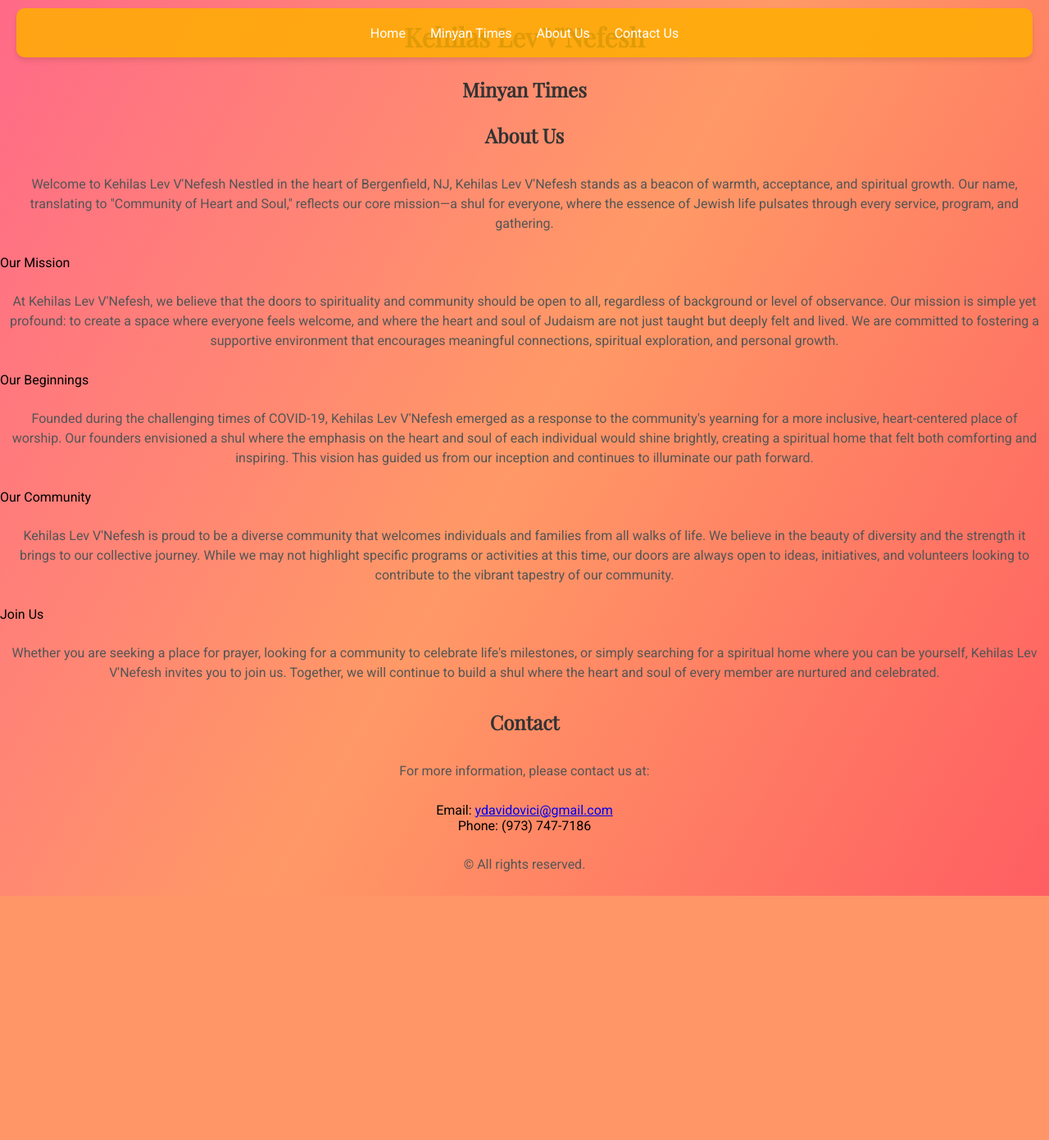
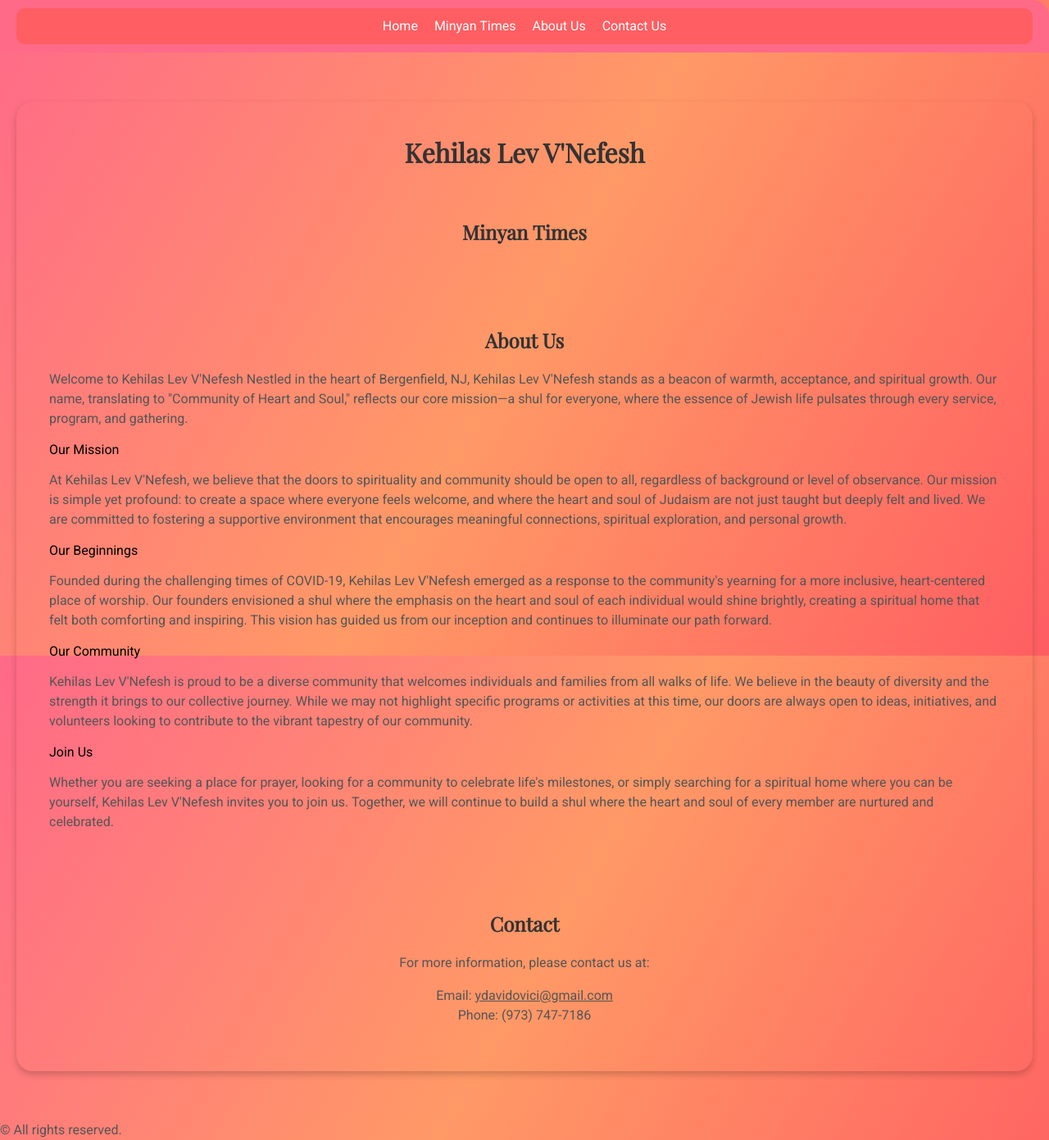
Before and after one commit to Ydavidovici/KehilasLevVnefesh-Website, a PHP site: page /views/index.html in a window 1280 px wide. Shown: the whole page at 82% size. Before the commit the page ends 1093 px from the top, so only its background shows below. Run offline with PHP 8.4, Linux system fonts and the light colour scheme.

Commit message:
fleshed out frontend

```diff
--- a/Public/Css/Styles.css
+++ b/Public/Css/Styles.css
@@ -2,151 +2,89 @@
 @import url('https://fonts.googleapis.com/css2?family=Playfair+Display&display=swap');
 @import url('https://fonts.googleapis.com/css2?family=Montserrat&display=swap');
 
-body {
-    background: linear-gradient(120deg, #ff9a8b 0%, #ff6a88 99%, #ff99ac 100%);
+body, html {
+    height: 100%;
     margin: 0;
     padding: 0;
     box-sizing: border-box;
     font-family: 'Roboto', sans-serif;
-}
-
-h1, h2, h3, h4, h5, h6 {
-    color: #333; /* Dark grey for a softer look */
-    font-family: 'Playfair Display', serif;
-    font-weight: bold;
-    line-height: 1.5;
-    text-align: center;
-}
-
-p {
-    color: #555; /* Soft grey for text */
-    font-family: 'Roboto', sans-serif;
-    font-size: 16px;
-    line-height: 1.5;
-    text-align: center;
-    padding: 10px;
+    background: linear-gradient(120deg, #ff6a88 0%, #ff9966 50%, #ff5e62 100%);
 }
 
 .container {
-    padding: 2rem 0; /* Remove horizontal padding */
-    text-align: center;
+    max-width: 1200px;
+    margin: 60px auto;
+    border-radius: 20px;
+    box-shadow: 0 4px 8px rgba(0, 0, 0, 0.2);
+    overflow: hidden;
+    padding: 20px;
+    background-clip: border-box;
 }
 
-.container > * {
-    margin-bottom: 2rem;
-    background: #ff7e5f; /* Softer fire color */
-    color: #fff; /* White text for contrast */
-    padding: 1rem;
-    border-radius: 10px;
-    display: flex;
-    flex-direction: column;
-    align-items: center;
+header {
+    background-color: #ff6a88; /* Solid color for the header/nav */
+    padding: 10px 20px;
+    text-align: center;
+    border-radius: 20px 20px 0 0; /* Round the top corners to match the container */
 }
 
-li strong {
-    color: #fcd670; /* Gold color for highlights */
-    font-size: 30px;
-}
-
-/* Navigation Bar Container Styles */
 .nav-container {
-    height: 40px;
-    width: calc(100% - 40px); /* Full width minus padding on both sides */
-    margin: 10px 20px; /* 20px margin on both sides */
-    padding: 10px 0; /* Padding at the top and bottom of the nav bar */
-    background-color: rgba(255, 174, 0, 0.85); /* Soft, semi-transparent orange */
-    border-radius: 10px; /* Rounded corners for the rectangular nav bar */
-    box-shadow: 0 4px 6px rgba(0, 0, 0, 0.1); /* Soft shadow for depth */
-    position: fixed; /* Ensures the nav bar is always on top */
-    top: 0;
-    left: 0; /* Align to the left edge of the viewport */
-    right: 0; /* Align to the right edge of the viewport */
-    z-index: 1000; /* Ensures nav is above other content */
-    display: flex; /* Use flexbox to center the navigation links */
-    justify-content: center; /* Center items horizontally */
-    align-items: center; /* Center items vertically */
+    display: flex;
+    justify-content: center;
+    padding: 10px 0;
+    background-color: #ff5e62; /* Solid color for the nav links */
+    margin-bottom: 0px;
+    border-radius: 10px;
 }
 
 .nav-links {
     list-style: none;
+    display: flex;
+    gap: 20px;
     padding: 0;
     margin: 0;
-    display: flex;
-    gap: 30px;
 }
 
 .nav-links a {
-    color: #fff; /* White text color */
+    color: #fff;
     text-decoration: none;
     font-size: 16px;
     transition: color 0.3s ease;
 }
 
 .nav-links a:hover {
-    color: #ffd700; /* Gold color on hover */
+    color: #ffd700; /* Gold color for hover state */
 }
 
-
-img {
-    max-width: 100%;
-    height: auto;
+h1, h2, h3, h4, h5, h6 {
+    color: #333;
+    font-family: 'Playfair Display', serif;
+    font-weight: bold;
+    margin: 20px 0;
+    text-align: center;
 }
 
-#welcome figure img {
-    margin-left: auto;
-    margin-right: auto;
-    display: block;
+p, li {
+    color: #555;
+    font-family: 'Roboto', sans-serif;
+    font-size: 16px;
+    line-height: 1.5;
 }
 
-/* Enhance the fire theme background */
-body {
-    background: linear-gradient(120deg, #ff6a88 0%, #ff9966 50%, #ff5e62 100%);
+section {
+    padding: 20px;
+    margin: 20px 0; /* Provides spacing between sections */
 }
 
-/* Updated container and general element styles for a modern look */
-.container, .file-display {
-    margin: 20px auto; /* Center the containers */
-    padding: 15px;
-    background: rgba(255, 98, 0, 0.8); /* Fiery background */
-    color: #fff;
-    border-radius: 15px;
-    box-shadow: 0 4px 8px rgba(0, 0, 0, 0.2); /* Soft shadow */
-    max-width: 90%; /* Ensuring it doesn't stretch too wide on larger screens */
-    transition: transform 0.3s ease; /* Smooth scaling on hover */
-}
-
-.container:hover, .file-display:hover {
-    transform: scale(1.02); /* Slightly enlarge on hover for a dynamic effect */
-}
-
-/* Updated navigation and links for a fiery theme */
-.nav-links a:hover, .nav-links a:focus {
-    background-color: rgba(255, 165, 0, 0.9); /* Fiery orange background on hover */
-    padding: 5px 10px;
-    border-radius: 5px;
-}
-
-/* Hidden class for initially invisible elements */
-.hidden {
-    display: none;
-}
-
-/* Additional styling for uploaded file display */
-.file-display {
-    text-align: left; /* Aligning text to the left for a cleaner look */
-    padding: 20px;
-}
-
-/* Ensure images within the file display are well-styled */
-.file-display img {
-    border-radius: 10px; /* Rounded corners for images */
-    margin-top: 15px; /* Space above images */
+.contact-info a {
+    color: #555; /* Subtle link color for the contact info section */
+    text-decoration: underline; /* Optional underline for links */
 }
 
 .contact-info {
     text-align: center;
+    padding: 20px;
 }
-
 
 .contact-info ul {
     list-style-type: none;
--- a/views/index.html
+++ b/views/index.html
@@ -8,7 +8,6 @@
 </head>
 <body>
     <header>
-        <h1>Kehilas Lev V'Nefesh</h1>
         <div class="nav-container">
             <nav class="nav">
                 <ul class="nav-links">
@@ -21,6 +20,9 @@
         </div>
     </header>
     <main>
+        <div class="container">
+            <h1>Kehilas Lev V'Nefesh</h1>
+
             <section id="minyanTimes">
                 <h2>Minyan Times</h2>
                 <div id="timesContainer"><!-- Minyan times will be dynamically inserted here --></div>
@@ -90,6 +92,7 @@
                     <li>Phone: (973) 747-7186</li>
                 </ul>
             </div>
+        </div>
     </main>
 
     <footer>
```
Lines whose indentation alone changed are shown as unchanged.
